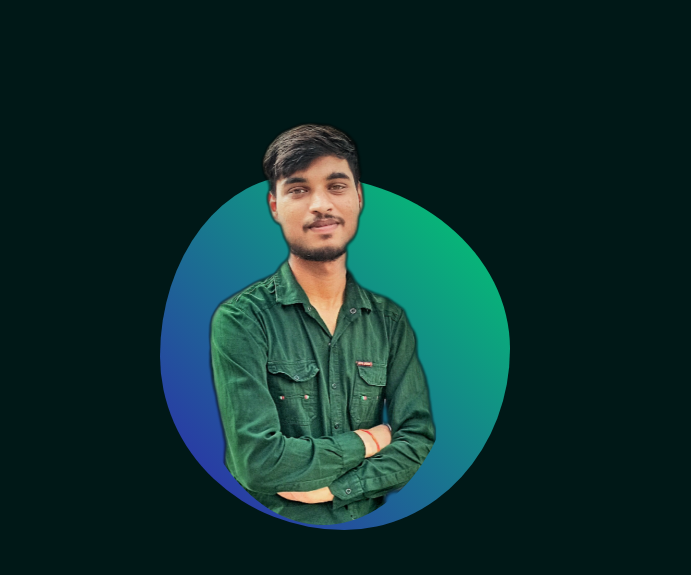
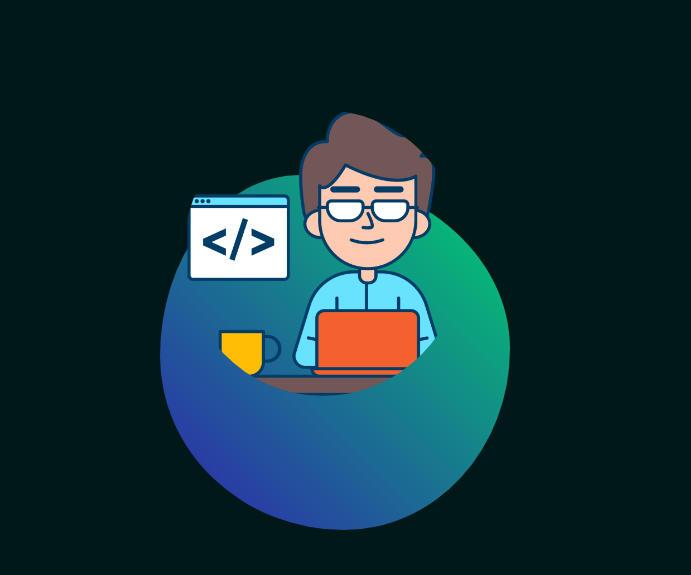
Before and after one commit to Pushpank9/Portfolio, a plain HTML site: page index.html in a window 1280 px wide. Shown: the part 105-680 px from the top of the page, 589-1280 px from the left. Drawn offline with nearby package versions, Linux system fonts and the light colour scheme.

Commit message:
initial stage 0

```diff
--- a/index.html
+++ b/index.html
@@ -55,7 +55,7 @@
         <div id="home" class="container2">
             <div class="img">
                 <div class="img2">
-                    <img src="Pg.png" alt="" data-aos="zoom-out" data-aos-duration="2000">
+                    <img src="web.png" alt="" data-aos="zoom-out" data-aos-duration="2000">
                     <div class="blob" data-aos="zoom-out" data-aos-duration="800"></div>
                 </div>
             </div>
```
Also changed, not shown: Pg.png (deleted), 1 other file.
